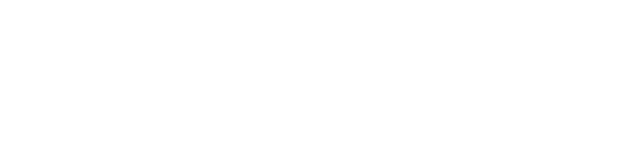
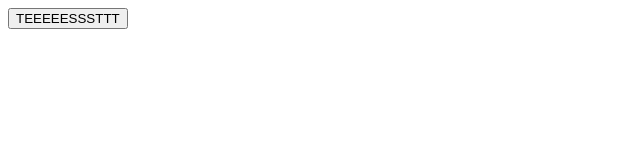
Before and after one commit to Chygyrynsky/Hillel_Home_Work, a plain HTML site: page Home_Work_19/index.html in a window 1280 px wide. Shown: the whole page, without its empty margins (0-640 px from the left). Drawn offline with Linux system fonts and the light colour scheme.

Commit message:
home work 19 test

```diff
--- a/Home_Work_19/index.html
+++ b/Home_Work_19/index.html
@@ -8,5 +8,6 @@
 </head>
 <body>
     <script src="index.js"></script>
+    <button>TEEEEESSSTTT</button>
 </body>
 </html>
```
